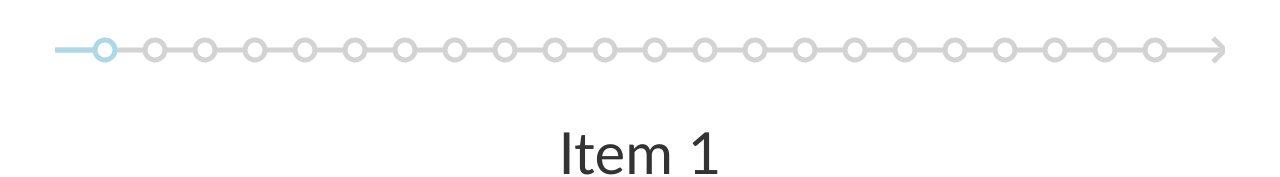
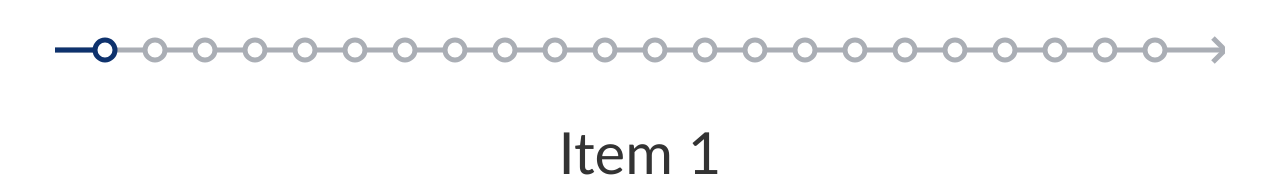
Before and after one commit to zoidfarb204/ngx-timeline, an Angular app: page / in a window 1280 px wide. Shown: the top 177 px of the page. Built offline with nearby package versions, Linux system fonts and the light colour scheme.

Commit message:
Add settings model
Added settings model for color settings for timeline

```diff
--- a/src/app/app.component.html
+++ b/src/app/app.component.html
@@ -1,11 +1,11 @@
 <div class="row">
 	<div class="col-md-12 timeline-container" #timeline>
 		<svg width="timeline.offsetWidth" height="100">
-			<line x1="0" y1="50" [attr.x2]="timeline.offsetWidth" y2="50" stroke-width="5" stroke="lightgray" />
-			<line x1="0" y1="50" y2="50" [attr.x2]="getWidth(selectedIndex,timeline.offsetWidth)" stroke="lightblue"
+			<line x1="0" y1="50" [attr.x2]="timeline.offsetWidth" y2="50" stroke-width="5" [attr.stroke]="settings.inactiveColor" />
+			<line x1="0" y1="50" y2="50" [attr.x2]="getWidth(selectedIndex,timeline.offsetWidth)" [attr.stroke]="settings.activeColor"
 			 stroke-width="5" />
 
-			<g *ngIf="paging" stroke="lightgray" stroke-width="5">
+			<g *ngIf="paging" [attr.stroke]="settings.inactiveColor" stroke-width="5">
 				<line *ngIf="page > 1" x1="0" y1="50" x2="17" y2="50" class="clickable-item" transform="rotate(45  0 50)" (click)="changePage(-1)" />
 				<line *ngIf="page > 1" x1="0" y1="50" x2="17" y2="50" class="clickable-item" transform="rotate(-45  0 50)" (click)="changePage(-1)" />
 				<line *ngIf="page < maxPage(timeline.offsetWidth)" [attr.x1]="timeline.offsetWidth" y1="50" [attr.x2]="timeline.offsetWidth - 17"
--- a/src/app/app.component.ts
+++ b/src/app/app.component.ts
@@ -1,5 +1,6 @@
 import { Component, OnInit, HostListener, HostBinding, ElementRef } from '@angular/core';
 import { PageModel } from './models/page.model';
+import { TimelineSettingsModel } from './models/timeline-settings.model';
 
 
 
@@ -14,6 +15,8 @@ export class AppComponent implements OnInit {
   selectedIndex: number;
   paging = false;
   page = 1;
+  settings: TimelineSettingsModel = {inactiveColor: '#aaaeb5', activeColor: '#0e326d'};
+
   config: PageModel[] = [{
     title: 'Item 1',
     subTitle: 'Item 1',
@@ -292,9 +295,9 @@ export class AppComponent implements OnInit {
 
   getColor(index) {
     if (index <= this.selectedIndex) {
-      return 'lightblue';
+      return this.settings.activeColor;
     } else {
-      return 'lightgray';
+      return this.settings.inactiveColor;
     }
   }
 
--- /dev/null
+++ b/src/app/models/timeline-settings.model.ts
@@ -0,0 +1,4 @@
+export class TimelineSettingsModel {
+    inactiveColor: String = 'lightgray';
+    activeColor: String = 'lightblue';
+}
```
